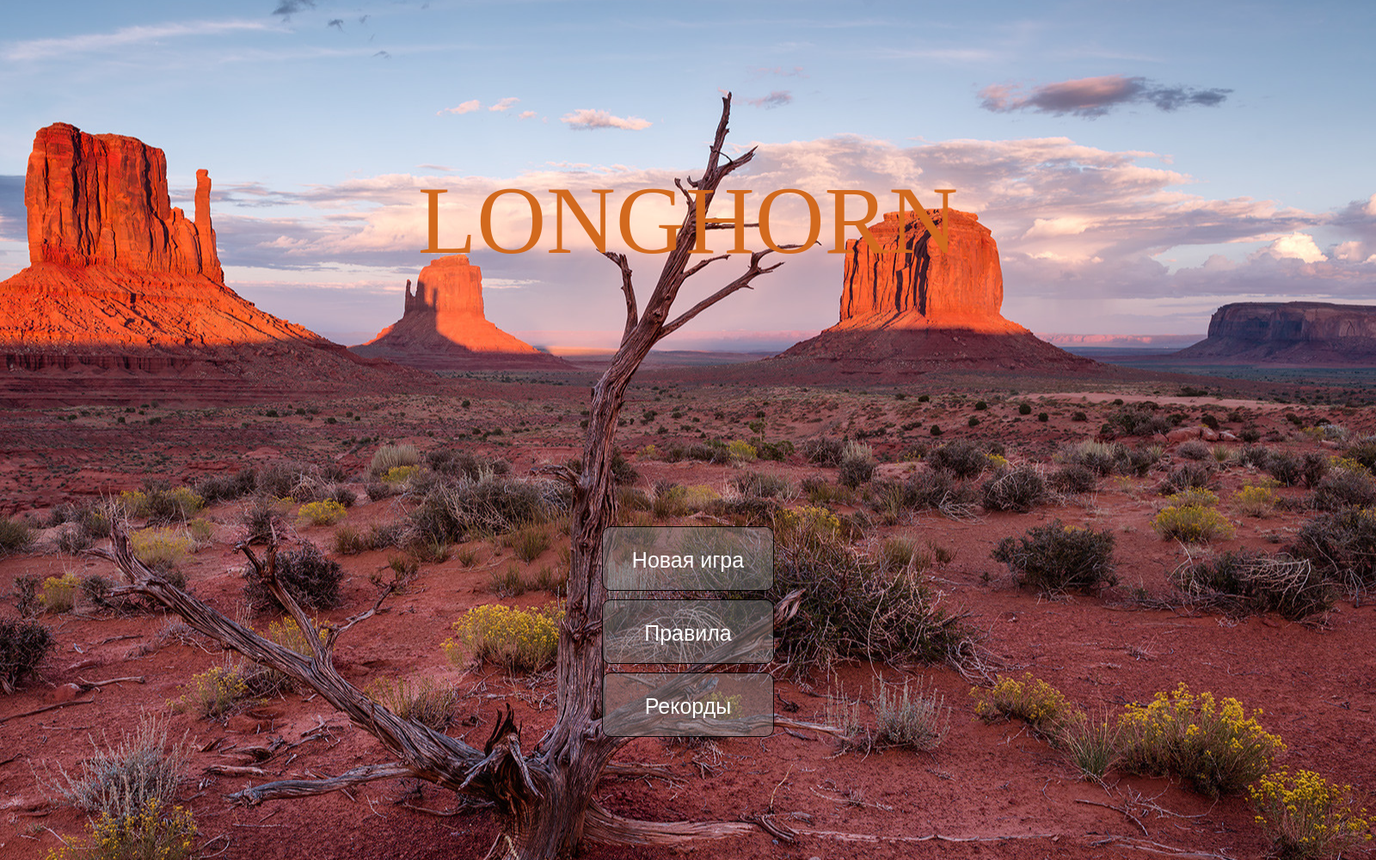
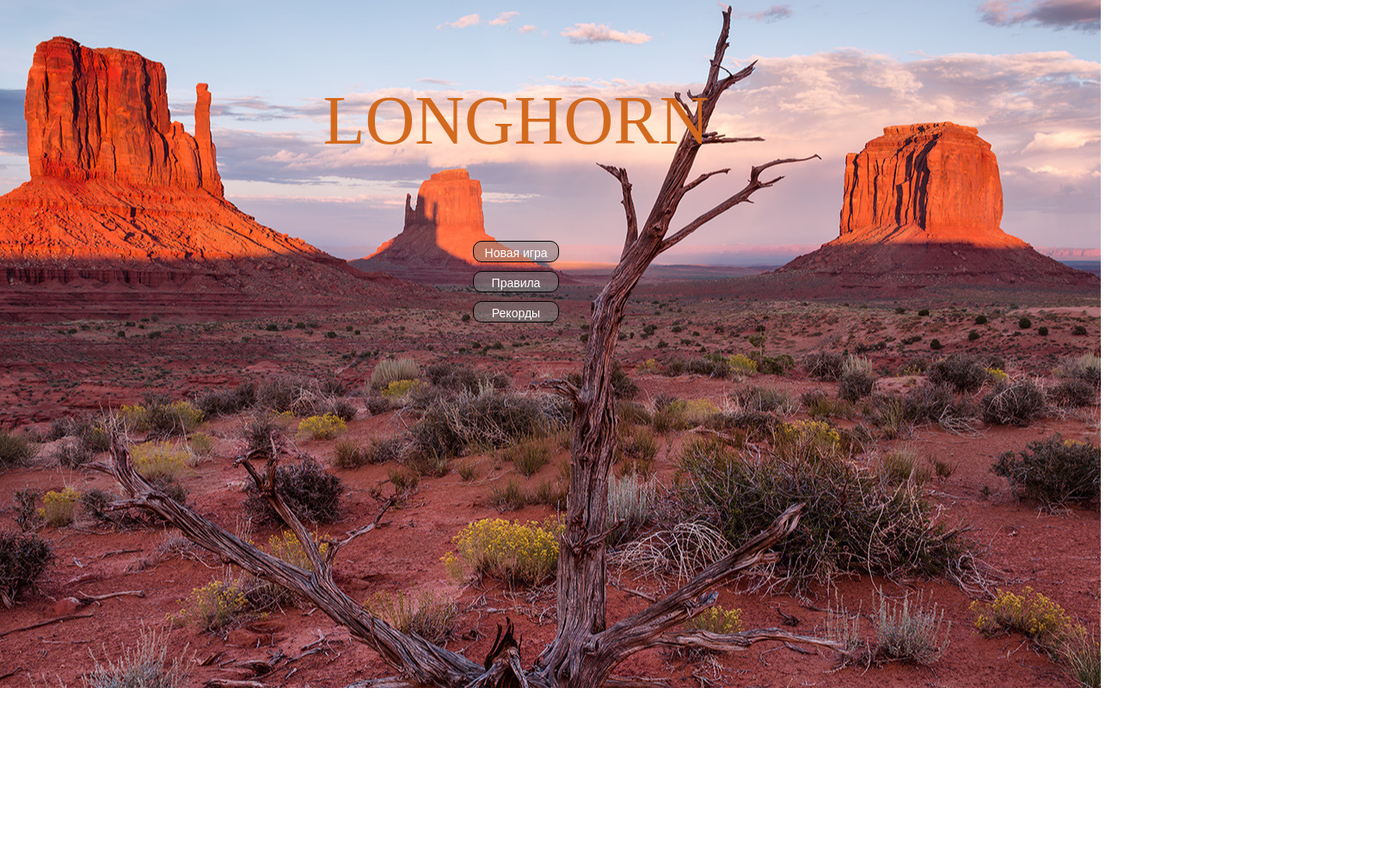
Before and after one commit to Ivan-Lepeshinsky/Longhorn, a plain HTML site: page index.html in a window 1280 px wide. Shown: the whole page at 86% size, 1600 px wide, since content can reach past the window. After the commit the page ends 800 px from the top, so only its background shows below. Drawn offline with Linux system fonts and the light colour scheme.

Commit message:
Update index_css.css

```diff
--- a/css/index_css.css
+++ b/css/index_css.css
@@ -162,3 +162,30 @@ svg {
     width: 100vh;
   }
 }
+
+@media only screen and (max-width: 1600px) {
+  body {
+    width: 1200px;
+    height: 800px;
+  }
+  .wraper {
+    width: 1200px;
+  }
+  #game_name {
+    margin-top: 100px;
+    font-size: 5em;
+    color: chocolate;
+  }
+
+  .menu {
+    width: 100px;
+    margin-top: 100px;
+  }
+
+  .menu_button {
+    width: 100px;
+    height: 25px;
+    padding: 5px;
+    font-size: 14px;
+  }
+}
```
